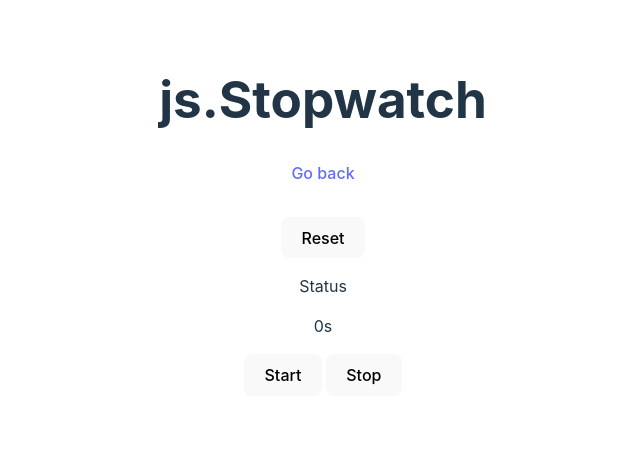
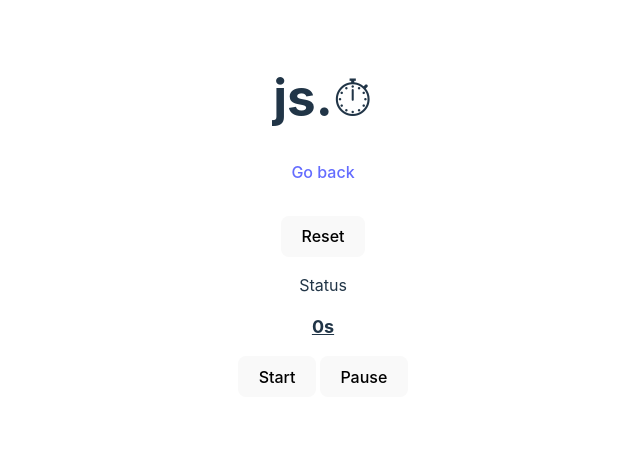
Before and after one commit to BorisKlco/js.BrowserGames, a website built with Vite: page 000-stopwatch/index.html in a window 1280 px wide. Shown: the part 168-632 px from the top of the page, without its empty margins (317-957 px from the left). Built offline with nearby package versions, Linux system fonts and the light colour scheme.

Commit message:
ok.. no more stopwatch xdd

```diff
--- a/000-stopwatch/stopwatch.js
+++ b/000-stopwatch/stopwatch.js
@@ -77,14 +77,14 @@ function setDuration(time) {
 
 document.querySelector('#app').innerHTML = `
   <div>
-    <h1>js.Stopwatch</h1>
+    <h1>js.⏱</h1>
     <a href="../">Go back</a>
     <div class="card">
       <button id="reset" type="button">Reset</button>
       <p id="status">Status</p>
       <p id="duration">0s</p>
       <button id="start" type="button">Start</button>
-      <button id="stop" type="button">Stop</button>
+      <button id="stop" type="button">Pause</button>
     </div>
   </div>
 `;
--- a/style.css
+++ b/style.css
@@ -41,6 +41,18 @@ h1 {
   margin: 0 auto;
   padding: 2rem;
   text-align: center;
+}
+
+#duration {
+  margin: 1rem 0;
+  font-size: large;
+  text-decoration: underline;
+  font-weight: bold;
+}
+
+#duration:hover {
+  transform: scale(1.25);
+  transition: all 50ms linear;
 }
 
 .logo {
```
